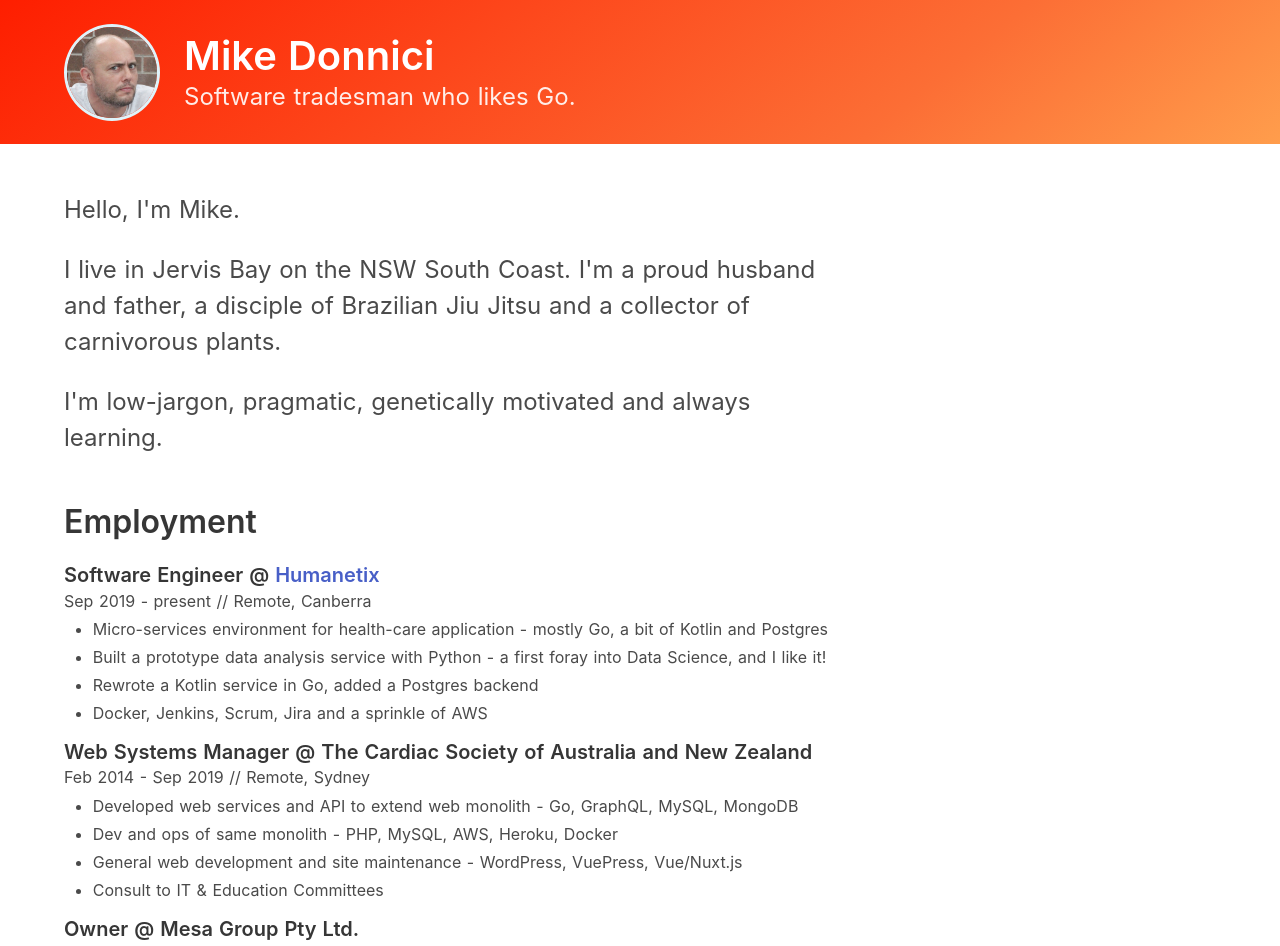
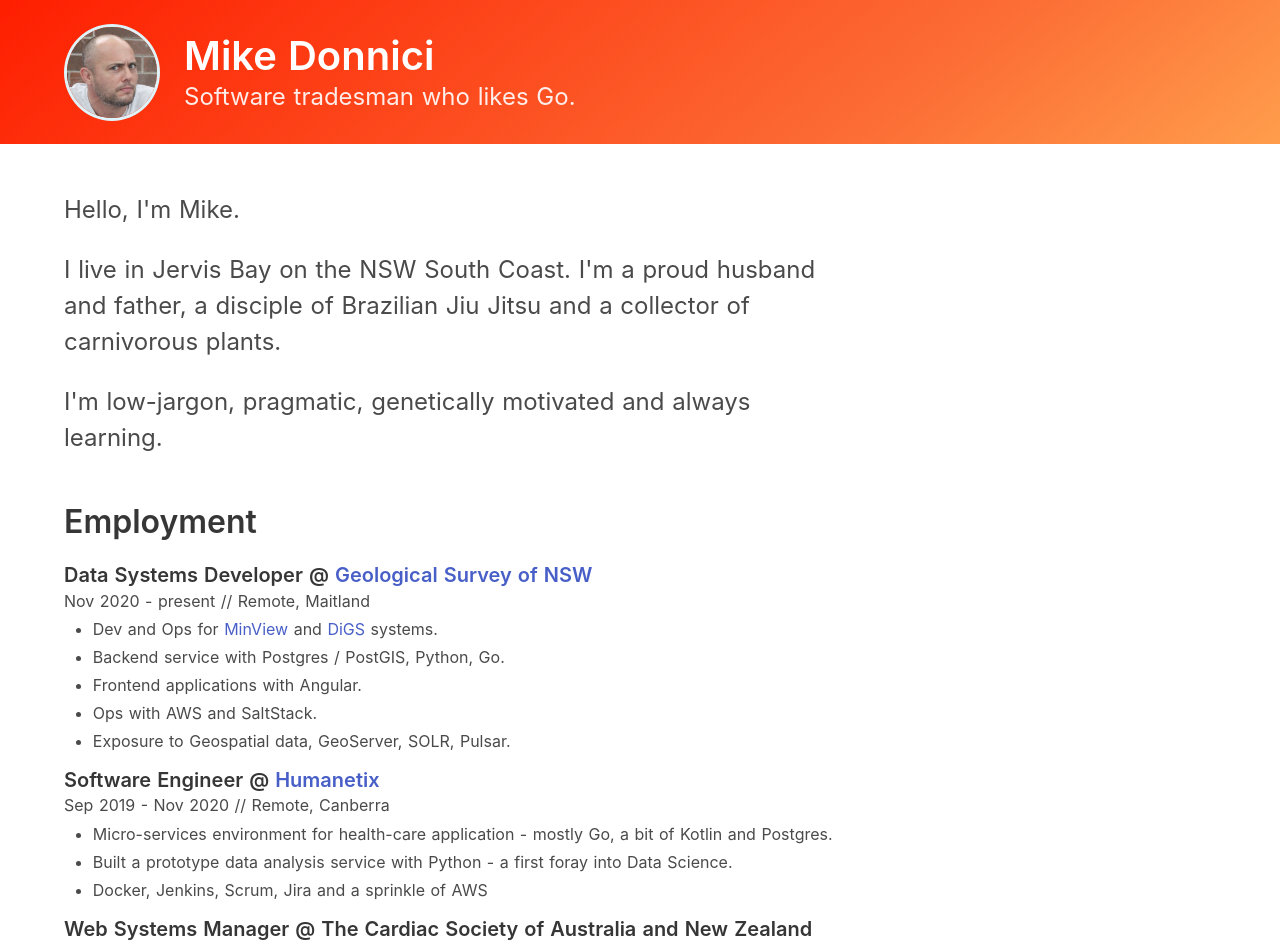
Before and after one commit to mikedonnici/mikedonnici, a Nuxt app: page / in a window 1280 px wide. Shown: the top 946 px of the page. Built offline with nearby package versions, Linux system fonts and the light colour scheme.

Commit message:
Update 2021

```diff
--- a/pages/index.vue
+++ b/pages/index.vue
@@ -11,10 +11,12 @@
                 Hello, I'm Mike.
               </p>
               <p class="is-size-4">
-                I live in Jervis Bay on the NSW South Coast. I'm a proud husband and father, a disciple of
+                I live in Jervis Bay on the NSW South Coast. I'm a proud husband
+                and father, a disciple of
                 Brazilian Jiu Jitsu and a collector of carnivorous plants.
               <p class="is-size-4">
-                I'm low-jargon, pragmatic, genetically motivated and always learning.
+                I'm low-jargon, pragmatic, genetically motivated and always
+                learning.
               </p>
             </div>
           </div>
@@ -27,22 +29,49 @@
         <div class="container">
           <h3 class="title is-3">Employment</h3>
 
-          <h5 class="title is-5">Software Engineer @ <a href="http://humanetix.com.au/" target="_blank">Humanetix</a>
+          <h5 class="title is-5">Data Systems Developer @ <a
+              href="https://www.resourcesandgeoscience.nsw.gov.au/miners-and-explorers/geoscience-information/geological-survey-of-nsw"
+              target="_blank">Geological Survey of NSW</a>
           </h5>
-          <p class="subtitle is-6">Sep 2019 - present // Remote, Canberra</p>
+          <p class="subtitle is-6">Nov 2020 - present // Remote, Maitland</p>
           <ul class="top-margin">
-            <li>Micro-services environment for health-care application - mostly Go, a bit of Kotlin and Postgres</li>
-            <li>Built a prototype data analysis service with Python - a first foray into Data Science, and I like it!</li>
-            <li>Rewrote a Kotlin service in Go, added a Postgres backend</li>
+            <li>Dev and Ops for <a href="https://minview.geoscience.nsw.gov.au/"
+                                   target="_blank">MinView</a> and
+              <a href="https://digs.geoscience.nsw.gov.au/"
+                 target="_blank">DiGS</a> systems.
+            </li>
+            <li>Backend service with Postgres / PostGIS, Python, Go.</li>
+            <li>Frontend applications with Angular.</li>
+            <li>Ops with AWS and SaltStack.</li>
+            <li>Exposure to Geospatial data, GeoServer, SOLR, Pulsar.</li>
+          </ul>
+
+          <h5 class="title is-5">Software Engineer @ <a
+              href="http://humanetix.com.au/" target="_blank">Humanetix</a>
+          </h5>
+          <p class="subtitle is-6">Sep 2019 - Nov 2020 // Remote, Canberra</p>
+          <ul class="top-margin">
+            <li>Micro-services environment for health-care application - mostly
+              Go, a bit of Kotlin and Postgres.
+            </li>
+            <li>Built a prototype data analysis service with Python - a first
+              foray into Data Science.
+            </li>
             <li>Docker, Jenkins, Scrum, Jira and a sprinkle of AWS</li>
           </ul>
 
-          <h5 class="title is-5">Web Systems Manager @ The Cardiac Society of Australia and New Zealand</h5>
+          <h5 class="title is-5">Web Systems Manager @ The Cardiac Society of
+            Australia and New Zealand</h5>
           <p class="subtitle is-6">Feb 2014 - Sep 2019 // Remote, Sydney</p>
           <ul class="top-margin">
-            <li>Developed web services and API to extend web monolith - Go, GraphQL, MySQL, MongoDB</li>
-            <li>Dev and ops of same monolith - PHP, MySQL, AWS, Heroku, Docker</li>
-            <li>General web development and site maintenance - WordPress, VuePress, Vue/Nuxt.js</li>
+            <li>Developed web services and API to extend web monolith - Go,
+              GraphQL, MySQL, MongoDB
+            </li>
+            <li>Dev and ops of same monolith - PHP, MySQL, AWS, Heroku, Docker
+            </li>
+            <li>General web development and site maintenance - WordPress,
+              VuePress, Vue/Nuxt.js
+            </li>
             <li>Consult to IT &amp; Education Committees</li>
           </ul>
 
@@ -53,10 +82,16 @@
           </ul>
           <h5 class="title is-5">Previous</h5>
           <ul>
-            <li>2000 - 2004: Contract Linux systems admin and LAMP stack development</li>
-            <li>1997 - 2000: Data cable installation, hardware &amp; network admin</li>
+            <li>2000 - 2004: Contract Linux systems admin and LAMP stack
+              development
+            </li>
+            <li>1997 - 2000: Data cable installation, hardware &amp; network
+              admin
+            </li>
             <li>1994 - 1997: Quarantine officer, kickboxing instructor</li>
-            <li>1992 - 1994: Farmhand, trades assistant, travel, youthful exuberance</li>
+            <li>1992 - 1994: Farmhand, trades assistant, travel, youthful
+              exuberance
+            </li>
           </ul>
         </div>
       </div>
@@ -78,17 +113,20 @@
                   target="_blank"
               >Go</a>
               &amp;
-              <a href="https://www.mongodb.com" target="_blank">MongoDB</a>, front-end web
+              <a href="https://www.mongodb.com" target="_blank">MongoDB</a>,
+              front-end web
               <a href="https://nuxtjs.org/" target="_blank">Nuxt.js</a>.
             </p>
             <p>
-              <a class="has-text-warning" href="https://github.com/8o8/rtcl-api" target="_blank">
+              <a class="has-text-warning" href="https://github.com/8o8/rtcl-api"
+                 target="_blank">
                 <span class="icon">
                   <i class="fab fa-github"></i>
                 </span>
                 <span>Repo (api)</span>
               </a>&nbsp;
-              <a class="has-text-warning" href="https://github.com/8o8/rtcl" target="_blank">
+              <a class="has-text-warning" href="https://github.com/8o8/rtcl"
+                 target="_blank">
                 <span class="icon">
                   <i class="fab fa-github"></i>
                 </span>
@@ -130,7 +168,8 @@
             <h5 class="title is-6 is-marginless">MappCPD Web Services</h5>
             <p>
               Web services written in Go to extend a monolithic PHP application.
-              Includes a web API, GraphQL API, short-link redirector, Pubmed article fetcher, Algolia
+              Includes a web API, GraphQL API, short-link redirector, Pubmed
+              article fetcher, Algolia
               indexer.
             </p>
             <p>
@@ -144,13 +183,15 @@
                 </span>
                 <span>Repo</span>
               </a>&nbsp;
-              <a class="has-text-info" href="https://articles.netlify.com" target="_blank">
+              <a class="has-text-info" href="https://articles.netlify.com"
+                 target="_blank">
                 <span class="icon">
                   <i class="fas fa-external-link-alt"></i>
                 </span>
                 <span>Article Search Demo</span>
               </a>&nbsp;
-              <a class="has-text-dark" href="https://api-docs.mappcpd.com/" target="_blank">
+              <a class="has-text-dark" href="https://api-docs.mappcpd.com/"
+                 target="_blank">
                 <span class="icon">
                   <i class="fas fa-file"></i>
                 </span>
@@ -193,7 +234,8 @@
           <ul>
             <li>
               2020-06 Data Scientist in Python [in progress] -
-              (<a href="https://www.dataquest.io/path/data-scientist/" target="_blank">dataquest.io</a>)
+              (<a href="https://www.dataquest.io/path/data-scientist/"
+                  target="_blank">dataquest.io</a>)
             </li>
             <li>
               2020-04 Python 3 (Coursera/UMich)
@@ -237,7 +279,8 @@
               </span>
               <span>Work History</span>
             </button>
-            <a href="https://github.com/mikedonnici" target="_blank" class="button is-outline">
+            <a href="https://github.com/mikedonnici" target="_blank"
+               class="button is-outline">
               <span class="icon">
                 <i class="fab fa-github"></i>
               </span>
```
Also changed, not shown: 1 other file (tests, documents, lock files or other folders). Lines whose indentation alone changed are shown as unchanged.
